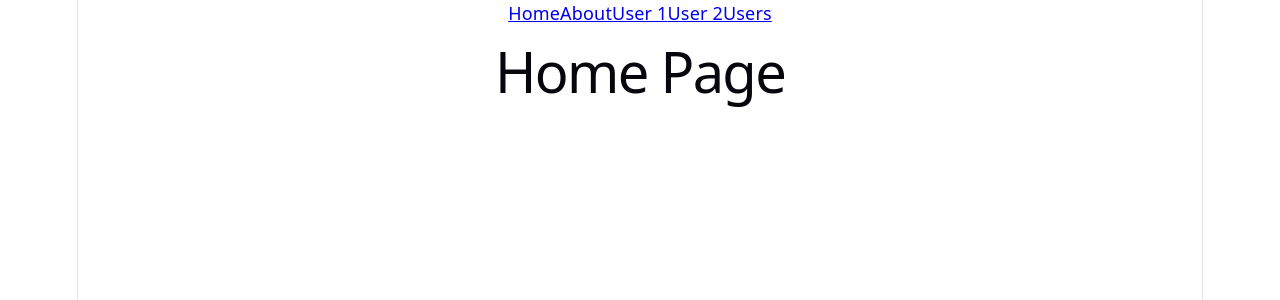
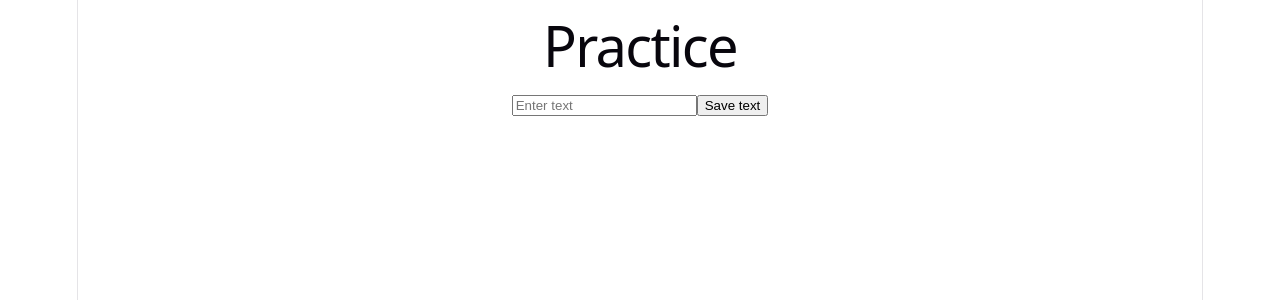
Before and after one commit to vClaudio11/react-fundamentals, a React (Vite) app: page / in a window 1280 px wide. Shown: the top 300 px of the page. Built offline with nearby package versions, Linux system fonts and the light colour scheme.

Commit message:
feat: add TextList practice

```diff
--- a/src/App.tsx
+++ b/src/App.tsx
@@ -3,26 +3,32 @@ import Home from "./pages/Home"
 import About from "./pages/About"
 import UserDetail from "./pages/UserDetail"
 import Users from './pages/Users'
+import TextList from "./pages/Practice"
 
 function App() {
 
   return (
-    <BrowserRouter>
-      <nav>
-        <Link to="/">Home</Link>
-        <Link to="/about">About</Link>
-        <Link to="/users/1">User 1</Link>
-        <Link to="/users/2">User 2</Link>
-        <Link to="/users">Users</Link>
-      </nav>
-      <Routes>
-        <Route path="/users" element={<Users />} />
-        <Route path="/users/:id" element={<UserDetail />} />
-        <Route path="/" element={<Home />} />
-        <Route path="/about" element={<About />} />
-      </Routes>
-    </BrowserRouter>
+    <div>
+      <h1>Practice</h1>
+      <TextList />
+    </div>
   )
 }
 
 export default App
+// return (
+//     <BrowserRouter>
+//       <nav>
+//         <Link to="/">Home</Link>
+//         <Link to="/about">About</Link>
+//         <Link to="/users/1">User 1</Link>
+//         <Link to="/users/2">User 2</Link>
+//         <Link to="/users">Users</Link>
+//       </nav>
+//       <Routes>
+//         <Route path="/users" element={<Users />} />
+//         <Route path="/users/:id" element={<UserDetail />} />
+//         <Route path="/" element={<Home />} />
+//         <Route path="/about" element={<About />} />
+//       </Routes>
+//     </BrowserRouter>
--- /dev/null
+++ b/src/pages/Practice.tsx
@@ -0,0 +1,25 @@
+import { useState } from "react";
+
+export default function TextList() {
+    const [text, setText] = useState("")
+    const [items, setItems] = useState<string[]>([])
+
+    function handleSave() {
+        setItems([...items, text])
+        setText("")
+    }
+
+    return (
+        <div>
+            <input
+                value={text}
+                onChange={(e) => setText(e.target.value)}
+                placeholder="Enter text"
+            />
+            <button onClick={handleSave}>Save text</button>
+            {items.map((item, index) => (
+                <p key={index}>{item}</p>
+            ))}
+        </div>
+    )
+}
```
